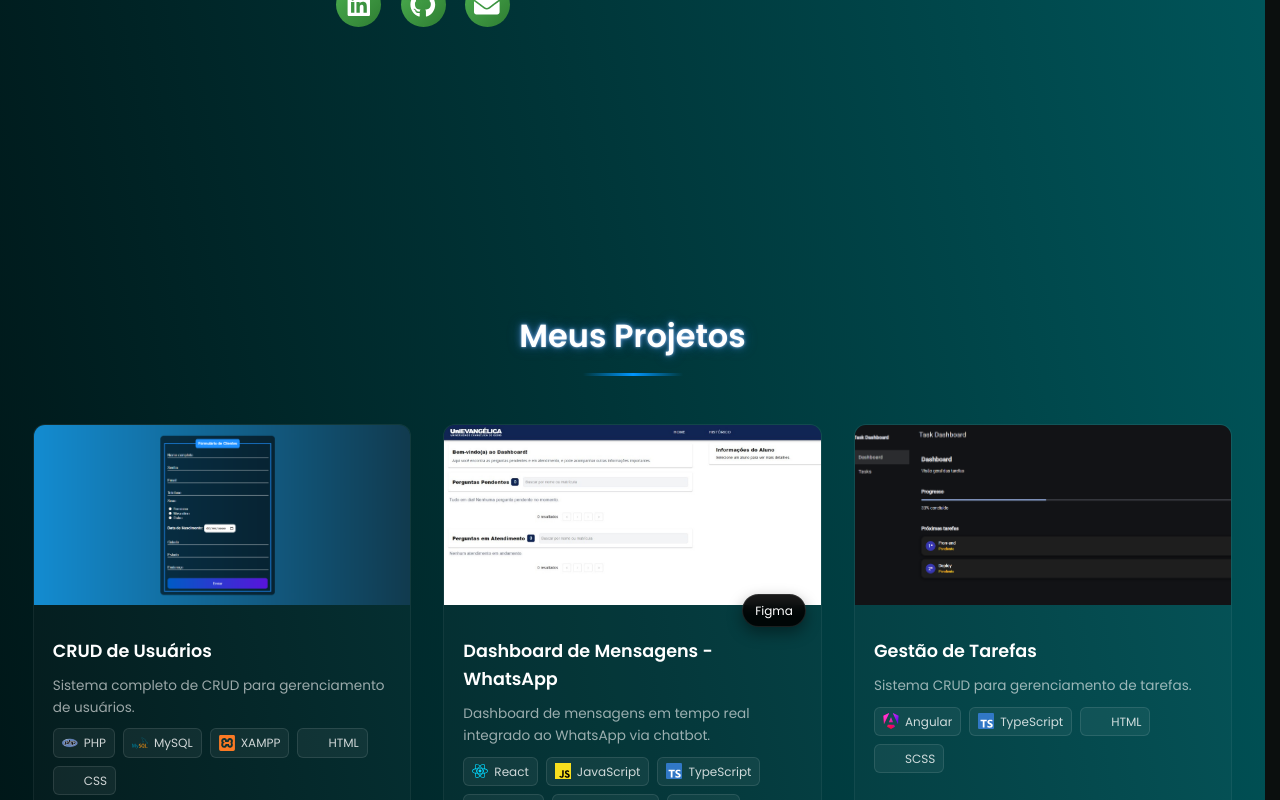
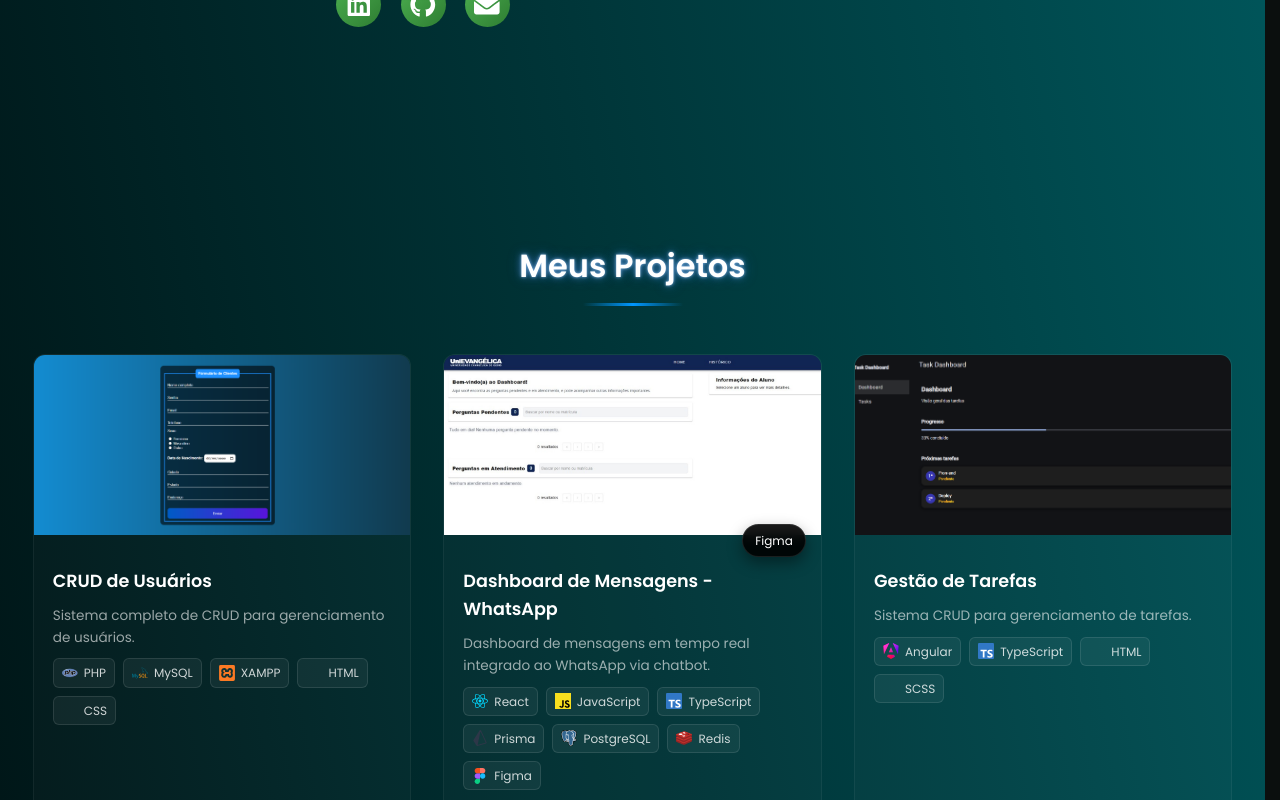
Before and after one commit to Thiagogmr1/thiago-portfolio, a React (Vite) app: page / in a window 1280 px wide. Shown: the part 600-1400 px from the top of the page. Built offline with nearby package versions, Linux system fonts and the light colour scheme; some icons are missing.

Commit message:
feat: ajutes de espaçamento

```diff
--- a/src/styles/projects.css
+++ b/src/styles/projects.css
@@ -1,11 +1,13 @@
 /* SECTION */
 .projects {
-    min-height: 70vh;
-    padding: 2rem 1rem;
-    padding-top: calc(var(--navbar-height) - 10px);
+    min-height: auto; /* evita espaço forçado */
+    padding: 1rem 1rem; /* reduz padding geral */
+    padding-top: calc(var(--navbar-height) + 20px);
+    margin-top: calc(-1 * var(--navbar-height));
     position: relative;
     overflow: hidden;
 }
+
 /* Container */
 .projects-container {
     max-width: 1200px;
```
